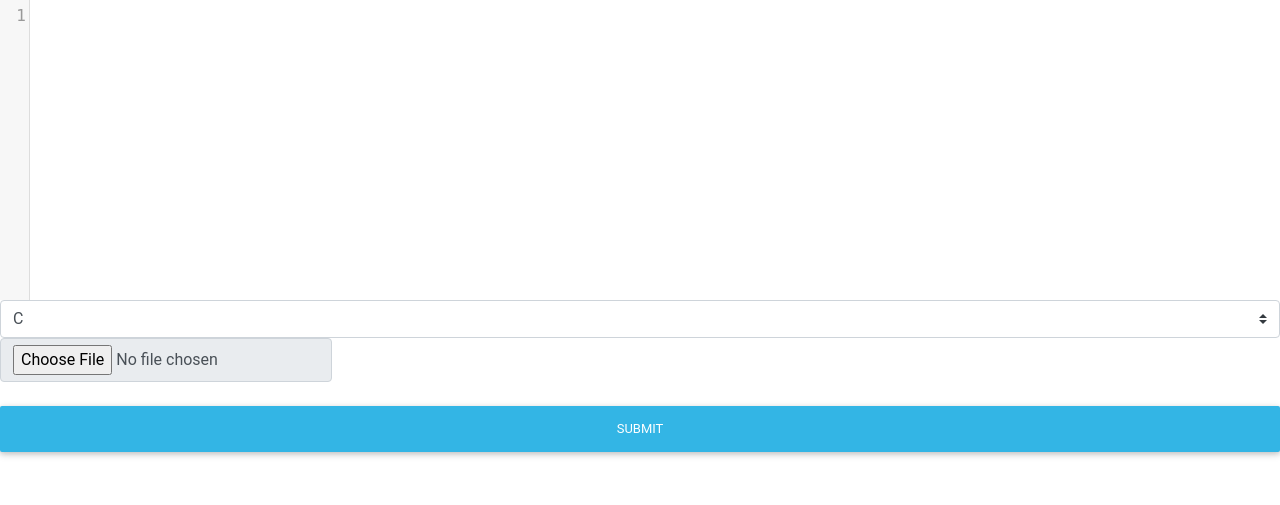
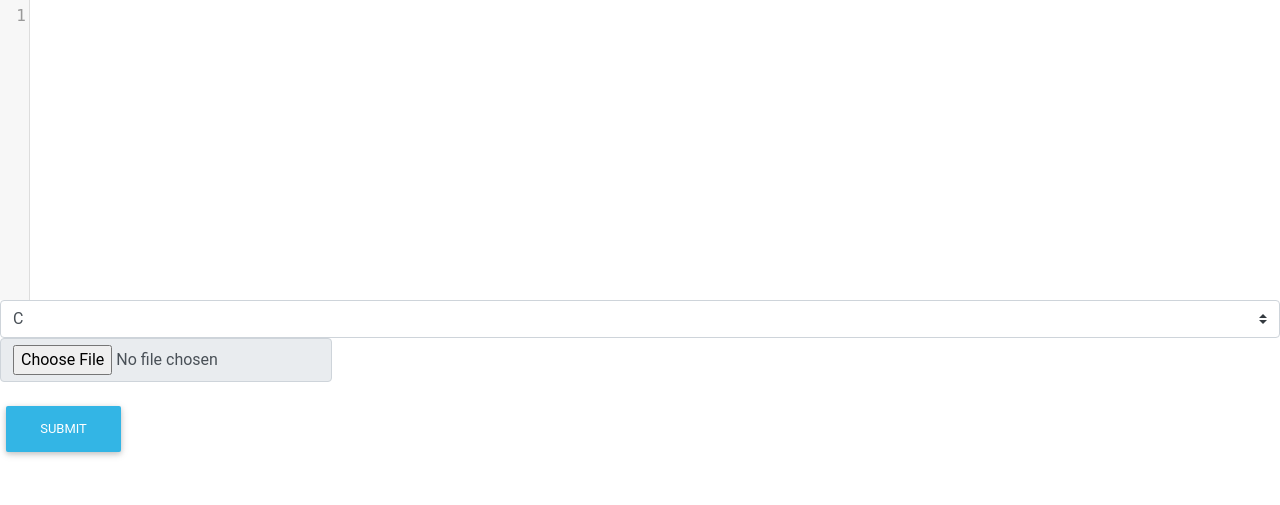
Before and after one commit to Milan-J-S/Code-Comprehension-MCQs, a Flask app: page / in a window 1280 px wide. Shown: the top 505 px of the page. Run offline with Flask 2, Linux system fonts and the light colour scheme; some libraries are stand-ins or nearby versions; some web fonts are replaced.

Commit message:
Minor fixes

```diff
--- a/src/server.py
+++ b/src/server.py
@@ -1,27 +1,30 @@
-from flask import Flask, request, jsonify,session, g, redirect, url_for, abort, \
-    render_template, flash , send_from_directory
+from flask import Flask, request, jsonify, session, g, redirect, url_for, abort, \
+    render_template, flash, send_from_directory
 
 from os import listdir
 
 app = Flask(__name__)
+
+
 # CORS(app)
 
 @app.route("/")
 def start():
-   return render_template('codeUpload.html')
+    return render_template('codeUpload.html')
 
-@app.route("/showCode",methods=["GET","POST"])
+
+@app.route("/showCode", methods=["GET", "POST"])
 def showCode():
     filename = request.args['filebirthname']
 
-    filename = 'static/data/'+filename
+    filename = 'static/data/' + filename
     print(filename)
-    with open(filename) as f :
-        return render_template('codeView.html', data = str(f.read()))
+    with open(filename) as f:
+        return render_template('codeView.html', data=str(f.read()))
+
+    # @app.route("/getFile", methods=["GET","POST"])
 
 
-
-# @app.route("/getFile", methods=["GET","POST"])
 # def getFile():
 #     with open('static/data/test.c') as f :
 #         return jsonify(data = str(f.read()), mode = "text/x-csrc" )
@@ -35,9 +38,9 @@ def showAll():
         di['title'] = f
         items.append(di)
     print(items)
-    return render_template('showResources.html', items = items)
+    return render_template('showResources.html', items=items)
+
 
 if __name__ == '__main__':
-
-   app.config['TEMPLATES_AUTO_RELOAD'] = True
-   app.run(host = '0.0.0.0')
+    app.config['TEMPLATES_AUTO_RELOAD'] = True
+    app.run(host='0.0.0.0')
--- a/src/templates/codeUpload.html
+++ b/src/templates/codeUpload.html
@@ -2,7 +2,7 @@
 <html>
 <head>
     <!-- Bootstrap core CSS -->
-    <link href= "{{ url_for('static',filename = 'css/bootstrap.min.css')}}" rel="stylesheet">
+    <link href="{{ url_for('static',filename = 'css/bootstrap.min.css')}}" rel="stylesheet">
     <!-- Material Design Bootstrap -->
     <link href="{{ url_for('static',filename = 'css/mdb.min.css')}}" rel="stylesheet">
     <!-- Your custom styles (optional) -->
@@ -20,14 +20,16 @@
     <script src="https://cdnjs.cloudflare.com/ajax/libs/codemirror/5.43.0/mode/htmlmixed/htmlmixed.min.js"></script>
     <script src="https://cdnjs.cloudflare.com/ajax/libs/codemirror/5.43.0/addon/edit/closebrackets.min.js"></script>
 
-    <link rel="stylesheet" href="https://cdnjs.cloudflare.com/ajax/libs/codemirror/5.32.0/codemirror.min.css" />
+    <link rel="stylesheet" href="https://cdnjs.cloudflare.com/ajax/libs/codemirror/5.32.0/codemirror.min.css"/>
 
 </head>
 <body>
 
-
-        <textarea onchange = "pasted(event)" i class="form-control z-depth-1 prettyprint" id="codeTextArea" rows="25" placeholder="Paste Code Here..."></textarea>
-
+<div>
+    <div style="position:relative;height:80%">
+        <textarea onchange="pasted(event)" i class="form-control z-depth-1 prettyprint" id="codeTextArea"
+                  placeholder="Paste Code Here..."></textarea>
+    </div>
     <select class="browser-default custom-select" id="lang_op" onchange="changeLang(event)">
         <option selected value="text/x-csrc">C</option>
         <option value="text/x-c++src">C++</option>
@@ -36,8 +38,9 @@
         <option value="text/html">HTML</option>
         <option value="javascript">JavaScript</option>
     </select>
-        <input id = "codeFile" onchange="uploaded(event)" type="file" class="input-group-text"/>
-        <input type = "button" class="btn btn-info btn-block my-4" value = "submit"/>
+    <input id="codeFile" onchange="uploaded(event)" type="file" class="input-group-text"/>
+    <input type="button" class="btn btn-info my-4" value="submit"/>
+</div>
 <script>
 
             lang_op = document.getElementById("lang_op");
@@ -52,6 +55,8 @@
                 autoCloseTags: true,
                 autoCloseBrackets: true,
             });
+
+
             function pasted(event)
             {
                 if(event.target.value!=null)
@@ -59,6 +64,7 @@
                     document.getElementById("codeFile").disabled = true;
                 }
             }
+
             function uploaded(event)
             {
                 if(event.target.files!=null)
@@ -109,6 +115,7 @@
             }
 
 
+
 </script>
 </body>
 </html>
```
Lines whose indentation alone changed are shown as unchanged.
